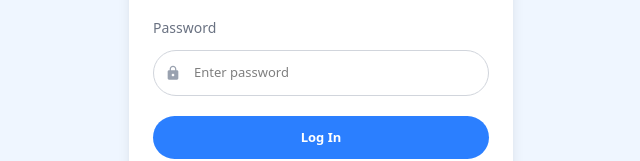
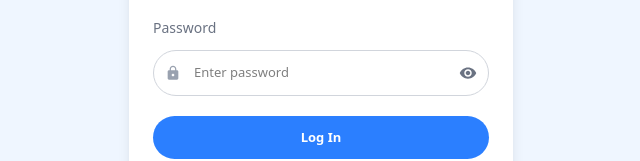
Before and after one commit to Astraval25/CoreFlowFrontend, a React (Vite) app: page / in a window 1280 px wide. Shown: the part 380-541 px from the top of the page, without its empty margins (319-959 px from the left). Built offline with nearby package versions, Linux system fonts and the light colour scheme.

Commit message:
1. Implement show password functionality 2. Show backend error message when login fails.

```diff
--- a/src/features/Login/LoginForm.jsx
+++ b/src/features/Login/LoginForm.jsx
@@ -1,7 +1,13 @@
 import { useState } from "react";
-import { MdPerson, MdLock } from "react-icons/md";
+import {
+  MdPerson,
+  MdLock,
+  MdVisibility,
+  MdVisibilityOff,
+} from "react-icons/md";
 
 const LoginForm = ({ onSubmit, loading, error }) => {
+  const [showPassword, setShowPassword] = useState(false);
   const [formData, setFormData] = useState({
     email: "",
     password: "",
@@ -45,7 +51,7 @@
             size={16}
           />
           <input
-            type="password"
+            type={showPassword ? "text" : "password"}
             name="password"
             value={formData.password}
             onChange={handleChange}
@@ -53,6 +59,14 @@
             className="w-full pl-10 pr-4 py-3 border border-gray-300 rounded-full focus:outline-none focus:ring-1 focus:ring-blue-400"
             required
           />
+          <button type="button" onClick={() => setShowPassword(!showPassword)} className="absolute right-3 top-1/2 -translate-y-1/2 text-gray-500"
+          >
+            {showPassword ? (
+              <MdVisibilityOff size={18} />
+            ) : (
+              <MdVisibility size={18} />
+            )}
+          </button>
         </div>
       </div>
 
--- a/src/features/Login/LoginPage.jsx
+++ b/src/features/Login/LoginPage.jsx
@@ -14,7 +14,7 @@
       const data = await login(credentials);
       navigate(data.responseData.landingUrl);
     } catch (err) {
-      setError(err.message || "Login failed");
+      setError(err.message);
     }
   };
 
--- a/src/features/Login/useLogin.js
+++ b/src/features/Login/useLogin.js
@@ -7,7 +7,7 @@
 
       // If login failed
       if (!data.responseStatus) {
-        throw new Error(data.responseMessage || "Login failed");
+        throw new Error(data.responseData.email || "Login failed");
       }
 
       if (data.responseData?.token) {
```
